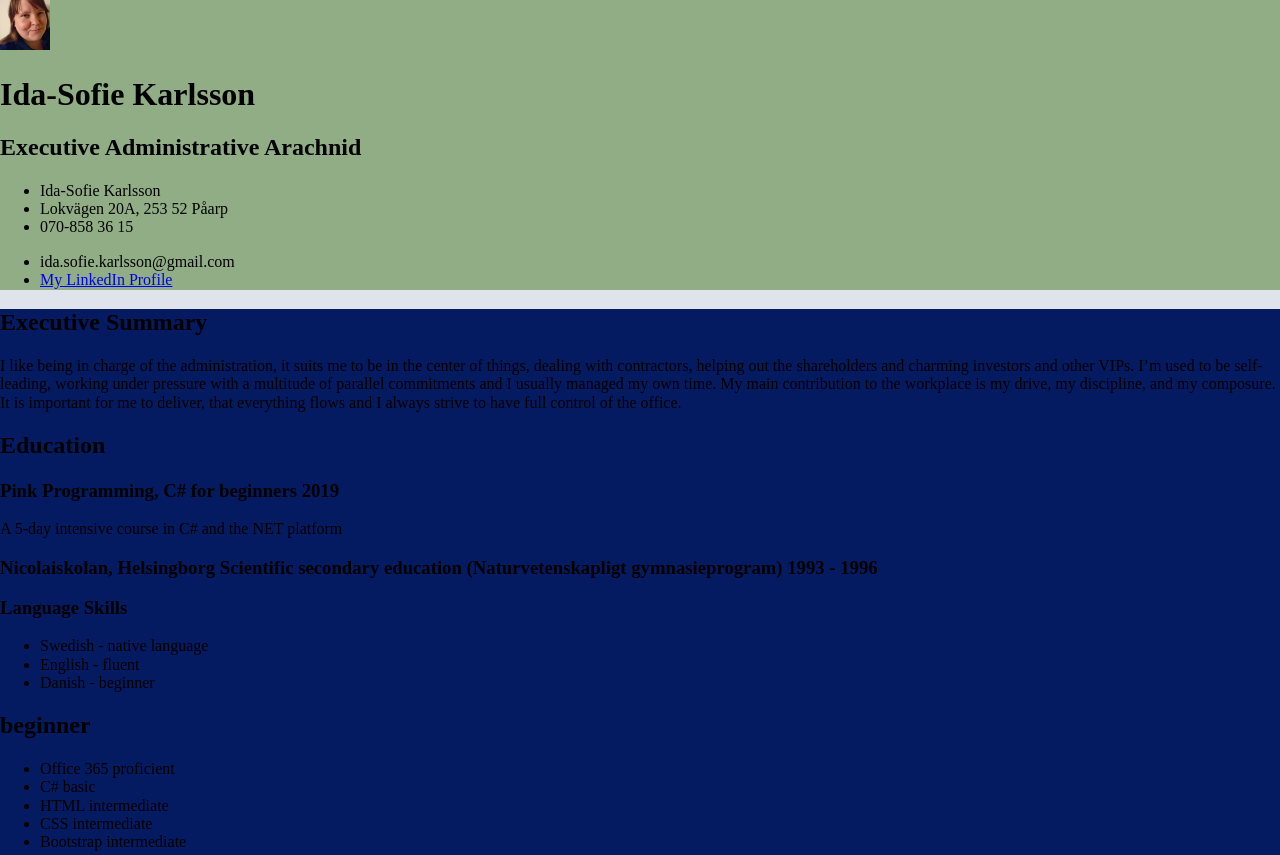
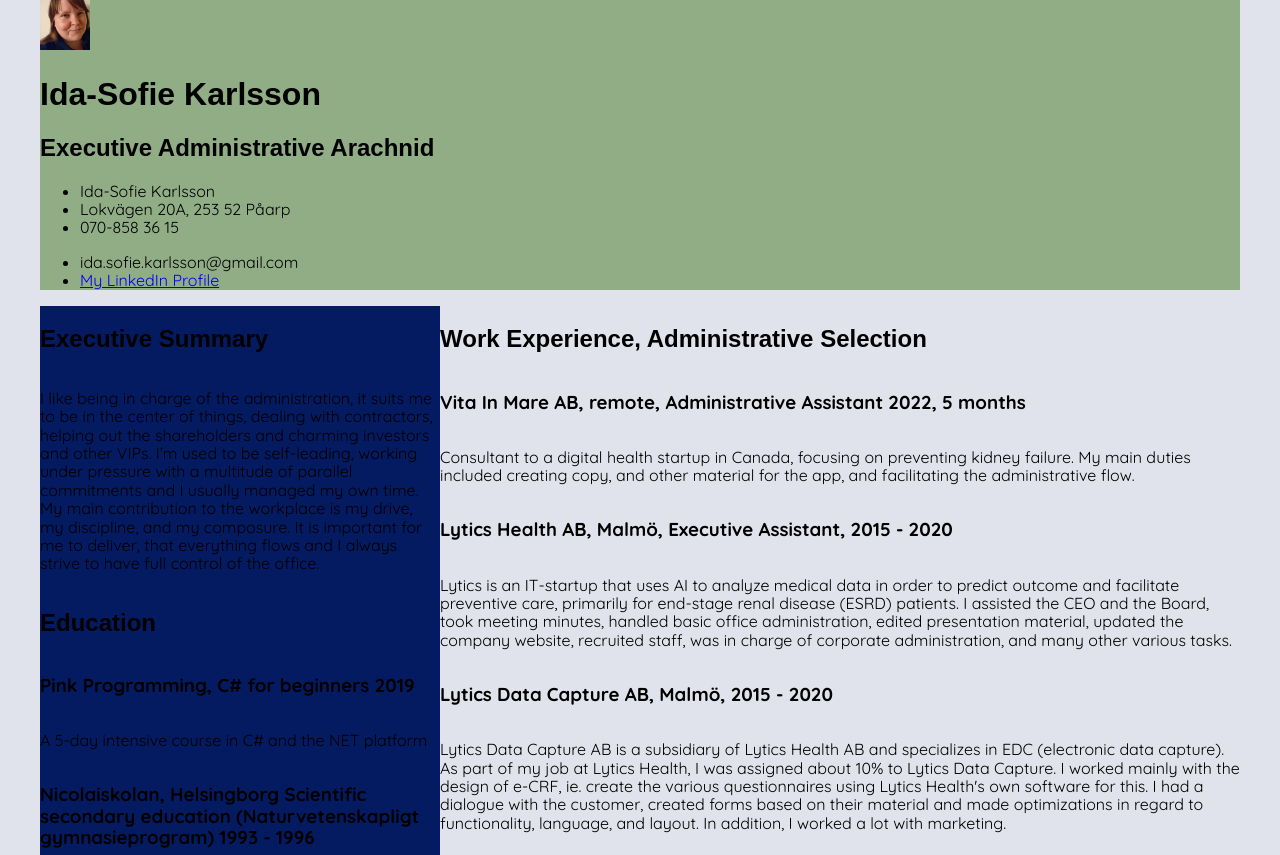
Before and after one commit to IdaSofieKarlsson/EnkelHemsida, a plain HTML site: page index.html in a window 1280 px wide. Shown: the top 855 px of the page. Drawn offline with nearby package versions, Linux system fonts and the light colour scheme; a web font is replaced by a local one.

Commit message:
some basic css

```diff
--- a/index.html
+++ b/index.html
@@ -5,6 +5,9 @@
     <meta name="viewport" content="width=device-width, initial-scale=1.0">
     <title>Ida-Sofie Karlsson</title>
     <link rel="stylesheet" href="https://necolas.github.io/normalize.css/8.0.1/normalize.css">
+    <link rel="preconnect" href="https://fonts.googleapis.com">
+    <link rel="preconnect" href="https://fonts.gstatic.com" crossorigin>
+    <link href="https://fonts.googleapis.com/css2?family=Electrolize&family=Quicksand:wght@300..700&display=swap" rel="stylesheet">
     <link rel="stylesheet" href="styles/styles.css">
 </head>
 <body>
@@ -26,7 +29,8 @@
         </div>
     </header>
     <main>
-        <div class="summary">
+        <div class="CV-container">
+            <div class="summary-container">
                 <h2>Executive Summary</h2>
                 <p>I like being in charge of the administration, it suits me to be in the center of things, dealing with contractors, helping out
                     the shareholders and charming investors and other VIPs. I’m used to be self-leading, working under pressure with a multitude
@@ -54,9 +58,8 @@
                 <h2>Other</h2>
                 <p>I have drivers license level B.</p>
                 <p>References can be provided if requested.</p>
-
             </div>
-        <div class="experience">
+            <div class="experience-container">
                 <h2>Work Experience, Administrative Selection</h2>
                 <h3>Vita In Mare AB, remote, Administrative Assistant 2022, 5 months</h3>
                 <p>Consultant to a digital health startup in Canada, focusing on preventing kidney failure. My main duties included creating
@@ -85,6 +88,8 @@
                     <li>Entering data in SAP</li>
                 </ul>
             </div>
+        </div>
+
     </main>
     <footer>
 
--- a/styles/styles.css
+++ b/styles/styles.css
@@ -1,12 +1,58 @@
 body {
     background-color: #E0E3EB;
 }
+h1 {
+    font-family: "Electrolize", sans-serif;
+}
+h2 {
+    font-family: "Electrolize", sans-serif;
+}
+h3 {
+    font-family: "Quicksand", sans-serif;
+}
+p {
+    font-family: "Quicksand", sans-serif;
+}
+ul {
+
+}
+li {
+    font-family: "Quicksand", sans-serif;
+}
+
 .header {
+    max-width: 1200px;
+    width: 100%;
+    min-height: auto;
+    height: 100%;
+    margin: auto;
     background-color: #90AD85;
+
 }
-.summary {
+.CV-container {
+    max-width: 1200px;
+    width: 100%;
+    min-height: auto;
+    height: 100%;
+    display: flex;
+    margin: auto;
+    background-color: #E0E3EB;
+}
+.summary-container {
+    max-width: 400px;
+    width: 100%;
+    min-height: auto;
+    height: 100%;
+    display: flex;
+    flex-direction: column;
     background-color: #051B61;
 }
-.experience {
+.experience-container {
+    max-width: 800px;
+    width: 100%;
+    min-height: auto;
+    height: 100%;
+    display: flex;
+    flex-direction: column;
     background-color: #E0E3EB;
 }
```
Lines whose indentation alone changed are shown as unchanged.
